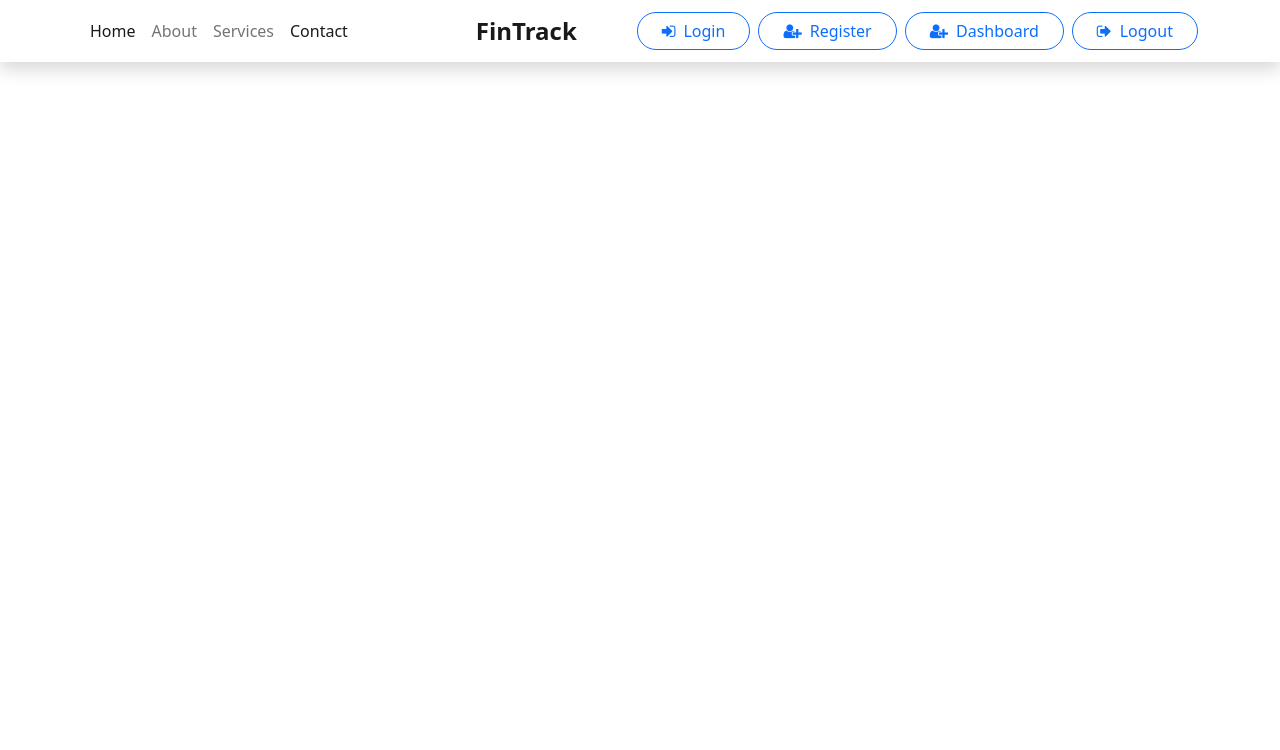
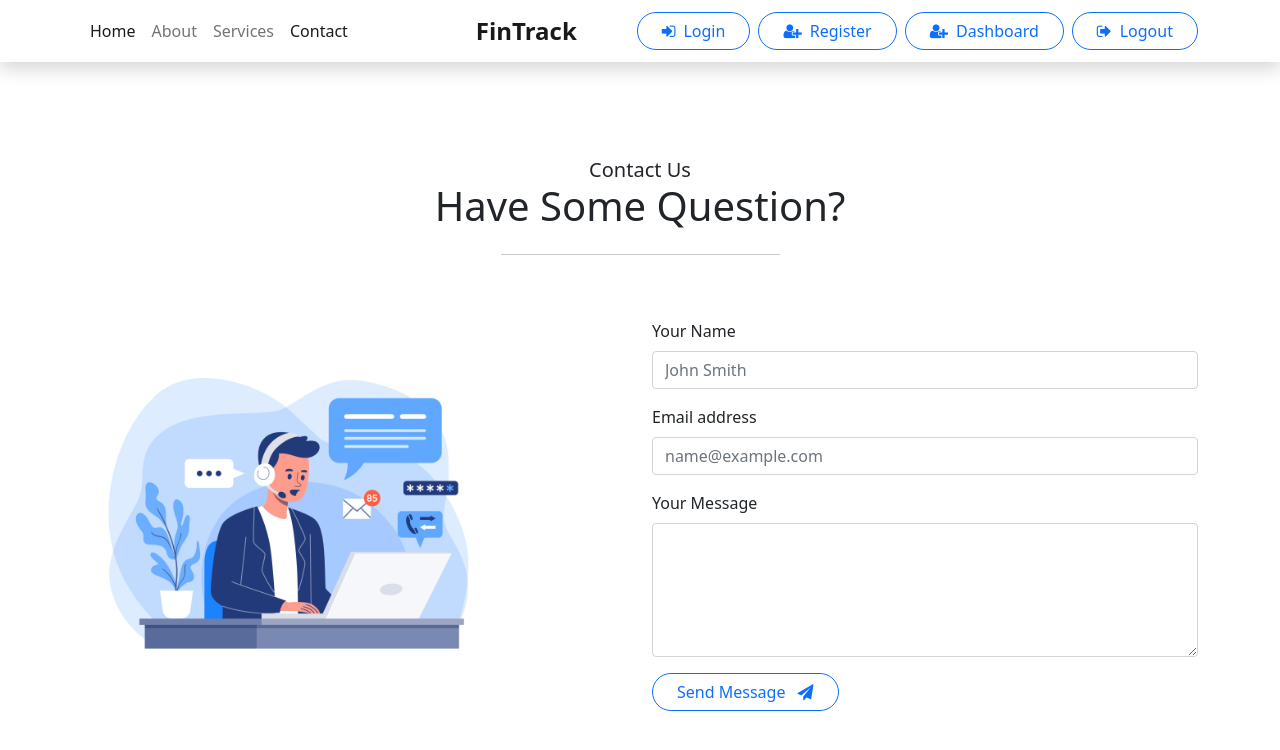
Before and after one commit to mrinnnmoy/FinTrack, a React (Create React App) app in the folder client/: page /contact in a window 1280 px wide. Shown: the top 750 px of the page. Built offline with nearby package versions, Linux system fonts and the light colour scheme; the HTML template or start-up script is replaced by a standard one.

Commit message:
build client-contact-component

```diff
--- a/client/src/App.js
+++ b/client/src/App.js
@@ -3,7 +3,7 @@ import Navbar from './components/Navbar';
 import Home from './components/Home';
 import About from './components/About';
 import Services from './components/Services';
-// import Contact from './components/Contact';
+import Contact from './components/Contact';
 // import Footer from './components/Footer';
 import {Route, Switch} from 'react-router';
 // import Login from './components/Login';
@@ -22,6 +22,7 @@ function App() {
       <Route exact path="/" component={Home} />
       <Route exact path="/about" component={About} />
       <Route exact path="/service" component={Services} />
+      <Route exact path="/contact" component={Contact} />
     </Switch>
     </>
   );
--- /dev/null
+++ b/client/src/components/Contact.jsx
@@ -0,0 +1,69 @@
+import React from "react";
+
+const Contact = () => {
+
+    return (
+        <div>
+            <section id="contact">
+                <div className="container my-5 py-5">
+                    <div className="row mb-5">
+                        <div className="col-12">
+                            <h3 className="fs-5 text-center mb-0">Contact Us</h3>
+                            <h1 className="display-6 text-center mb-4">
+                                Have Some <b>Question?</b>
+                            </h1>
+                            <hr className="w-25 mx-auto" />
+                        </div>
+                    </div>
+                    <div className="row">
+                        <div className="col-md-6">
+                            <img src="/assets/contact.jpg" alt="Contact" className="w-75" />
+                        </div>
+                        <div className="col-md-6">
+                            <form method="POST">
+                                <div className="mb-3">
+                                    <label htmlFor="name" className="form-label">
+                                        Your Name
+                                    </label>
+                                    <input
+                                        type="text"
+                                        className="form-control"
+                                        id="name"
+                                        placeholder="John Smith"
+                                        name="name"
+                                    />
+                                </div>
+                                <div className="mb-3">
+                                    <label htmlFor="exampleFormControlInput1" className="form-label">
+                                        Email address
+                                    </label>
+                                    <input
+                                        type="email"
+                                        className="form-control"
+                                        id="exampleFormControlInput1"
+                                        placeholder="name@example.com"
+                                        name="email"
+                                    />
+                                </div>
+                                <div className="mb-3">
+                                    <label htmlFor="exampleFormControlTextarea1" className="form-label">
+                                        Your Message
+                                    </label>
+                                    <textarea
+                                        className="form-control"
+                                        id="exampleFormControlTextarea1"
+                                        rows="5"
+                                        name="message"
+                                    ></textarea>
+                                </div>
+                                <button type="submit" className="btn btn-outline-primary rounded-pill px-4">Send Message <i className="fa fa-paper-plane ms-2"></i></button>
+                            </form>
+                        </div>
+                    </div>
+                </div>
+            </section>
+        </div>
+    );
+};
+
+export default Contact;
--- a/client/src/components/Home.jsx
+++ b/client/src/components/Home.jsx
@@ -1,6 +1,7 @@
 import React from 'react';
 import { NavLink } from 'react-router-dom';
 import About from './About';
+import Contact from './Contact';
 import Services from './Services';
 
 const Home = () => {
@@ -24,7 +25,7 @@ const Home = () => {
             </section>
             <About />
             <Services />
-
+            <Contact />
         </div>
     )
 };
```
